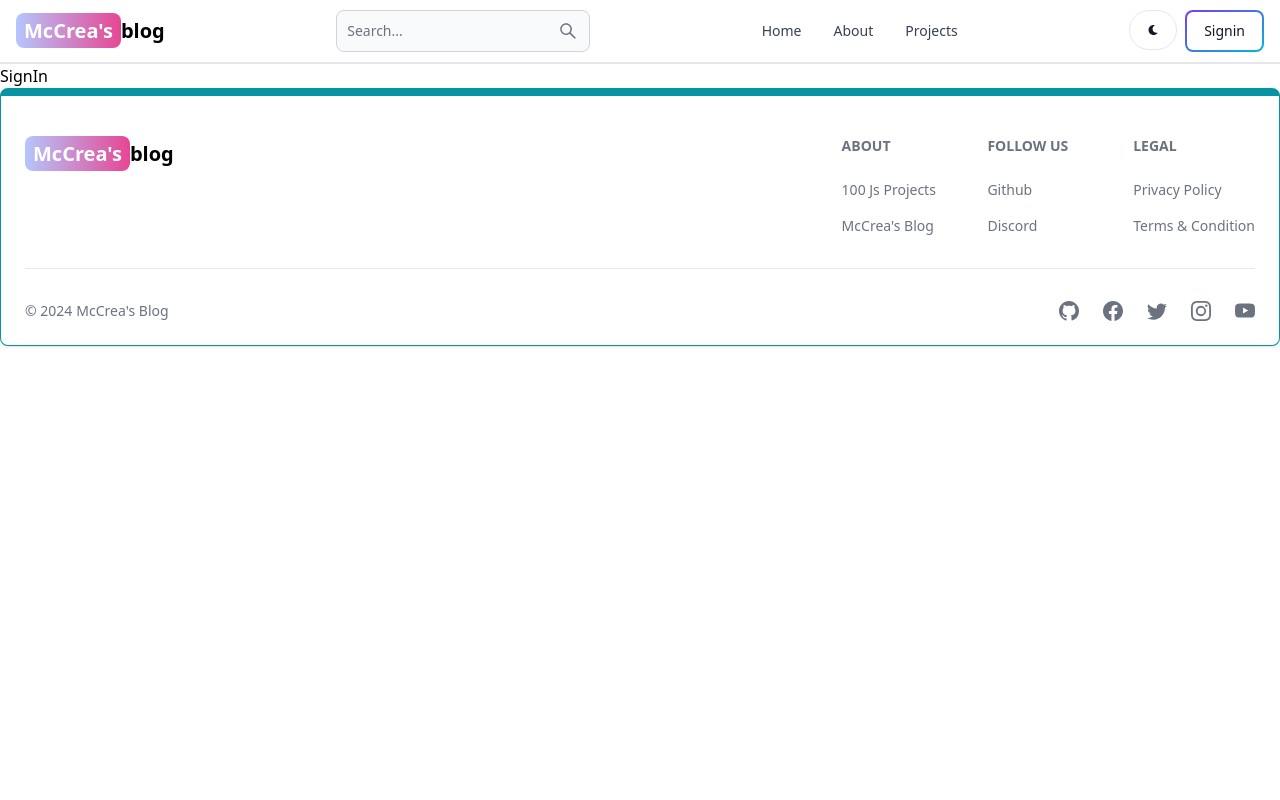
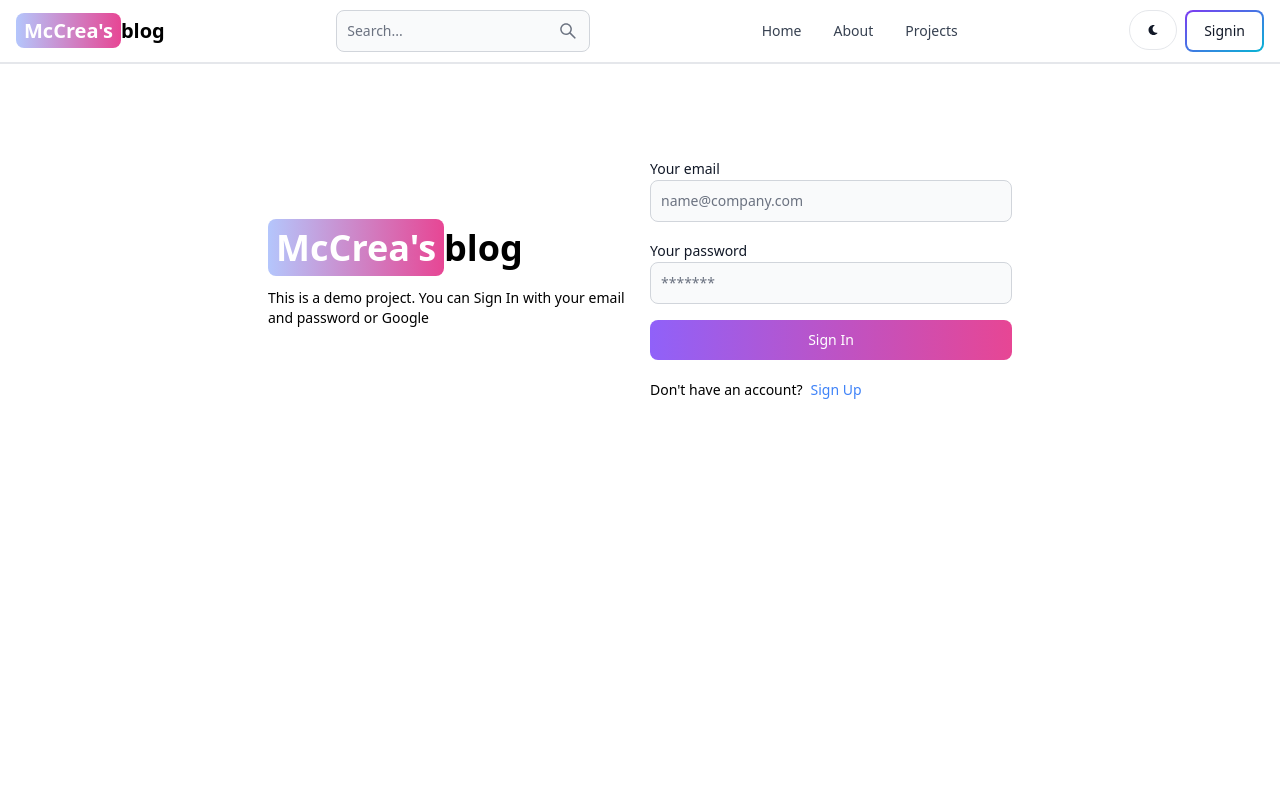
Before and after one commit to AfridMcCrea/mern-blog, a React (Vite) app in the folder client/: page /sign-in in a window 1280 px wide. Shown: the top 800 px of the page. Built offline with nearby package versions, Linux system fonts and the light colour scheme.

Commit message:
complete signin page functionality

```diff
--- a/client/src/pages/SignIn.jsx
+++ b/client/src/pages/SignIn.jsx
@@ -1,7 +1,101 @@
-import React from 'react'
+import { Alert, Button, Label, Spinner, TextInput } from "flowbite-react";
+import React, { useState } from "react";
+import { Link , useNavigate } from "react-router-dom";
 
 export default function SignIn() {
+
+  const [formData , setFormData] = useState({});
+  const [errorMessage , setErrorMessage] = useState(null);
+  const [loading , setLoading] = useState(false);
+  const navigate = useNavigate();
+
+
+  const handleChange = (e)=>{
+    setFormData({...formData, [e.target.id]:e.target.value.trim()});
+  }
+
+  const handleSubmit = async(e) => {
+    e.preventDefault();
+    if( !formData.email || !formData.password){
+      return setErrorMessage('Please fill out all the fields');
+    }
+    try {
+      setLoading(true);
+      setErrorMessage(null);
+      const res = await fetch('/api/auth/signin' , {
+        method: 'POST',
+        headers: {'Content-Type'  : 'application/json'},
+        body:JSON.stringify(formData),
+      });
+      const data = await res.json();
+      if(data.sucess == false){
+        return setErrorMessage(data.message);
+      }
+      setLoading(false);
+      if(res.ok){
+        navigate('/');
+      }
+    } catch (error) {
+      setErrorMessage(error.message);
+      setLoading(false)
+    }
+  }
+
   return (
-    <div>SignIn</div>
-  )
+    <div className="min-h-screen mt-20">
+      <div className="flex p-3 max-w-3xl mx-auto flex-col md:flex-row md:items-center gap-5">
+        {/* //left */}
+        <div className="flex-1">
+          <Link className="text-4xl font-bold dark:text-white">
+            <span className="px-2 py-1 bg-gradient-to-r from-indigo-300 via-purple to-pink-500 rounded-lg text-white">
+              McCrea's
+            </span>
+            blog
+          </Link>
+          <p className=" text-sm mt-5">
+            {" "}
+            This is a demo project. You can Sign In with your email and password
+            or Google
+          </p>
+        </div>
+        {/* //right */}
+        <div className="flex-1">
+          <form className="flex flex-col gap-4" onSubmit={handleSubmit}>
+
+            <div className="">
+              <Label value="Your email" />
+              <TextInput type="email" placeholder="name@company.com" id="email"onChange={handleChange}/>
+            </div>
+            <div className="">
+              <Label value="Your password" />
+              <TextInput type="password" placeholder="*******" id="password"onChange={handleChange}/>
+            </div>
+            <Button gradientDuoTone="purpleToPink" type="submit" disabled={loading}>
+              {
+                loading ? (
+                  <>
+                    <Spinner size='sm'/>
+                    <span className="pl-3">Loading...</span>
+                  </>
+
+                ) : 'Sign In'
+              }
+
+            </Button>
+          </form>
+          <div className="flex gap-2 text-sm mt-5">
+            <span>Don't have an account?</span>
+            <Link to='/sign-up' className="text-blue-500">Sign Up</Link>
+          </div>
+          {
+            errorMessage && (
+              <Alert className="mt-5" color='failure'>
+                {errorMessage}
+              </Alert>
+            )
+          }
+        </div>
+      </div>
+    </div>
+  );
 }
--- a/client/src/pages/SignUp.jsx
+++ b/client/src/pages/SignUp.jsx
@@ -88,7 +88,7 @@
           </form>
           <div className="flex gap-2 text-sm mt-5">
             <span>Have an account?</span>
-            <Link to='/signin' className="text-blue-500">Sign In</Link>
+            <Link to='/sign-in' className="text-blue-500">Sign In</Link>
           </div>
           {
             errorMessage && (
```
